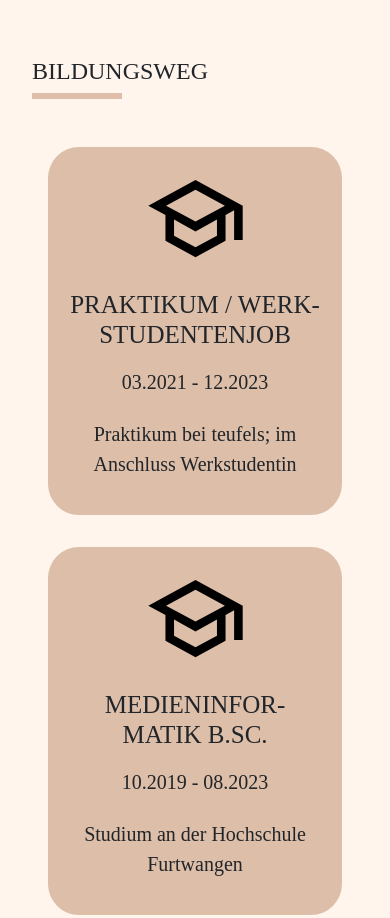
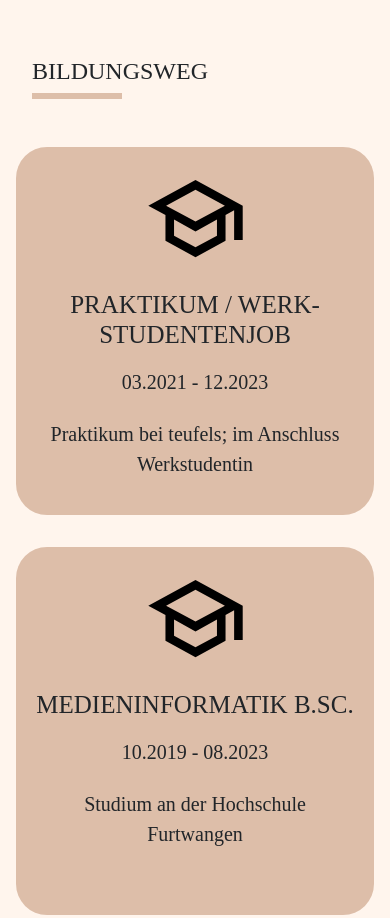
Before and after one commit to Ivorysanna/EigeneWebseite, an Astro site: page / in a window 390 px wide. Shown: the part 1120-2038 px from the top of the page. Built offline with nearby package versions, Linux system fonts and the light colour scheme; Astro itself is replaced by a stand-in of ours.

Commit message:
Fixed text overflow with small screens

```diff
--- a/src/components/SingleFlipCard.astro
+++ b/src/components/SingleFlipCard.astro
@@ -25,6 +25,11 @@ const { title, dateRange, subtitle, icon } = Astro.props;
         @include respond-below(md) {
             width: 100%;
             padding: 1rem 3rem;
+        }
+
+        @include respond-below(sm) {
+            width: 100%;
+            padding: 1rem 1rem;
         }
 
         height: 400px;
```
